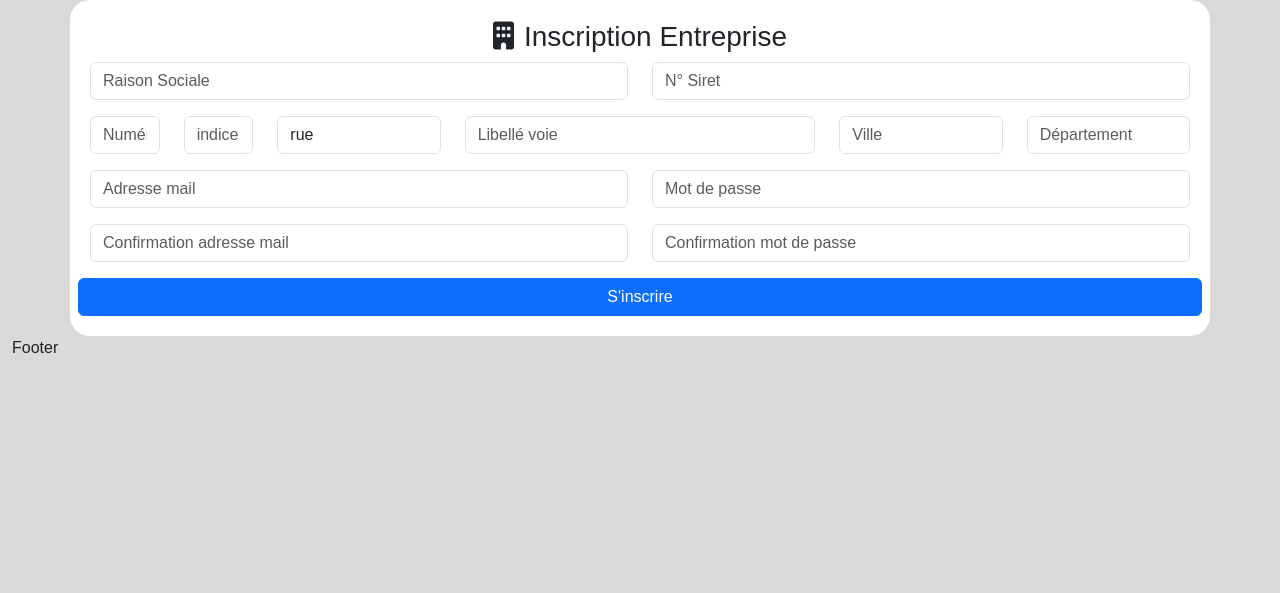
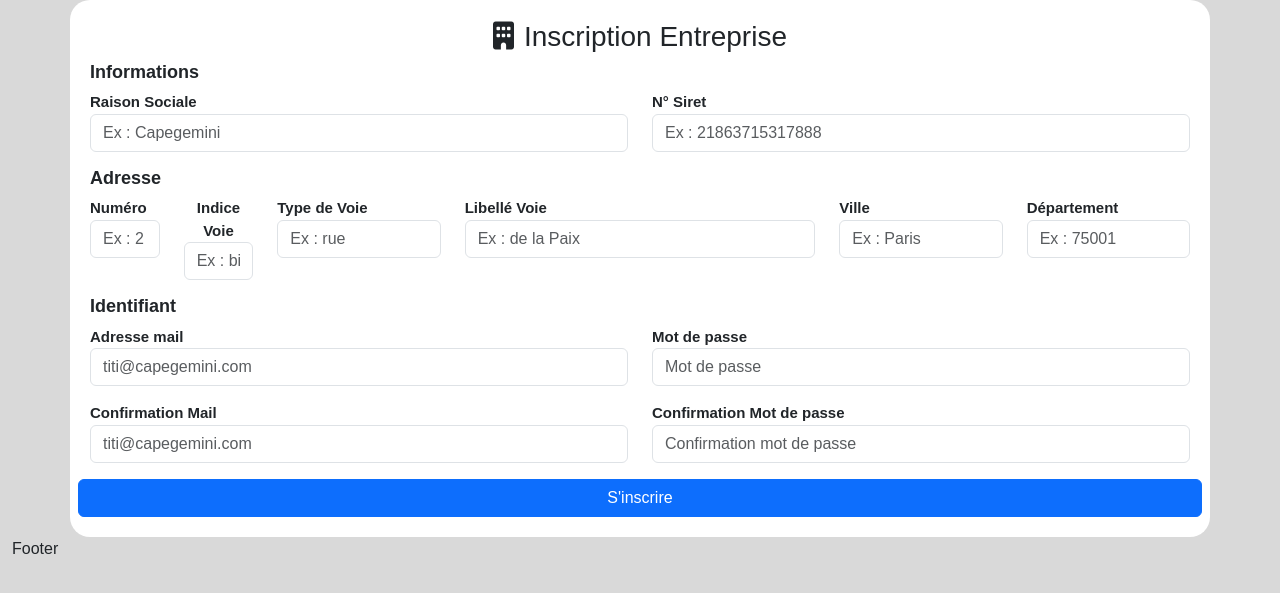
Before and after one commit to TabarBaptiste/MIAW_GEII, a PHP site: page /index.php?page=inscription in a window 1280 px wide. Shown: the part 116-709 px from the top of the page. Run offline with PHP 8.4, Linux system fonts and the light colour scheme; some libraries are stand-ins or nearby versions.

Commit message:
Inscription - Ajout labels formulaires

```diff
--- a/view/assets/css/style.css
+++ b/view/assets/css/style.css
@@ -58,3 +58,13 @@ iframe {
     font-style: normal;
     margin-right: 10px;
 }
+.label-inscription {
+    float: left;
+    font-size: 15px;
+    font-weight: bold;
+}
+.h3-inscription {
+    float: left;
+    font-size: 18px;
+    font-weight: bold;
+}
--- a/view/inscription.php
+++ b/view/inscription.php
@@ -27,78 +27,96 @@
         </div>
         <?php endif; ?>
         <div class="row">
+            <div class="col-12">
+                <h3 class="h3-inscription">Informations</h3>
+            </div>
+        </div>
+        <div class="row">
             <div class="col">
+                <label for="raison_sociale" class="label-inscription">Raison Sociale</label>
                 <div class="input-group mb-3">
                     <input type="text"
                            class="form-control"
-                           placeholder="Raison Sociale"
+                           placeholder="Ex : Capegemini"
                            name="raison_sociale"
                            required>
                 </div>
             </div>
             <div class="col">
+                <label for="siret" class="label-inscription">N° Siret</label>
                 <div class="input-group mb-3">
                     <input type="text"
                            pattern="[0-9]{1,14}"
                            class="form-control"
                            minlength="14"
                            maxlength="14"
-                           placeholder="N° Siret"
+                           placeholder="Ex : 21863715317888"
                            name="siret"
                            required>
                 </div>
             </div>
         </div>
         <div class="row">
+            <div class="col-12">
+                <h3 class="h3-inscription">Adresse</h3>
+            </div>
+        </div>
+        <div class="row">
             <div class="col-1">
+                <label for="numero_voie" class="label-inscription">Numéro</label>
                 <div class="input-group mb-3">
                     <input type="text"
                            class="form-control"
-                           placeholder="Numéro voie"
+                           placeholder="Ex : 2"
                            name="numero_voie"
                            >
                 </div>
             </div>
             <div class="col-1">
+                <label for="indice_voie" class="label-inscription">Indice Voie</label>
                 <div class="input-group mb-3">
                     <input type="text"
                            class="form-control"
-                           placeholder="indice voie"
+                           placeholder="Ex : bis"
                            name="indice_voie">
                 </div>
             </div>
             <div class="col-2">
+                <label for="type_voie" class="label-inscription">Type de Voie</label>
                 <div class="input-group mb-3">
                     <input type="text"
                            class="form-control"
-                           placeholder="Type de voie"
+                           placeholder="Ex : rue"
                            name="type_voie"
-                           value="rue">
+                           >
                 </div>
             </div>
             <div class="col-4">
+                <label for="libelle_voie" class="label-inscription">Libellé Voie</label>
                 <div class="input-group mb-3">
                     <input type="text"
                            class="form-control"
-                           placeholder="Libellé voie"
+                           placeholder="Ex : de la Paix"
                            name="libelle_voie"
                            required>
                 </div>
             </div>
             <div class="col-2">
+                <label for="ville" class="label-inscription">Ville</label>
                 <div class="input-group mb-3">
                     <input type="text"
                            class="form-control"
-                           placeholder="Ville"
+                           placeholder="Ex : Paris"
                            name="ville"
                            required>
                 </div>
             </div>
             <div class="col-2">
+                <label for="departement" class="label-inscription">Département</label>
                 <div class="input-group mb-3">
                     <input type="text"
                            class="form-control"
-                           placeholder="Département"
+                           placeholder="Ex : 75001"
                            name="departement"
                            maxlength="5"
                            required>
@@ -106,16 +124,23 @@
             </div>
         </div>
         <div class="row">
+            <div class="col-12">
+                <h3 class="h3-inscription">Identifiant</h3>
+            </div>
+        </div>
+        <div class="row">
             <div class="col">
+                <label for="mail" class="label-inscription">Adresse mail</label>
                 <div class="input-group mb-3">
                     <input type="email"
                            class="form-control"
-                           placeholder="Adresse mail"
+                           placeholder="titi@capegemini.com"
                            name="mail"
                            required>
                 </div>
             </div>
             <div class="col">
+                <label for="mdp" class="label-inscription">Mot de passe</label>
                 <div class="input-group mb-3">
                     <input type="password"
                            class="form-control"
@@ -127,15 +152,17 @@
         </div>
         <div class="row">
             <div class="col">
+                <label for="re_mail" class="label-inscription">Confirmation Mail</label>
                 <div class="input-group mb-3">
                     <input type="email"
                            class="form-control"
-                           placeholder="Confirmation adresse mail"
+                           placeholder="titi@capegemini.com"
                            name="re_mail"
                            required>
                 </div>
             </div>
             <div class="col">
+                <label for="re_mdp" class="label-inscription">Confirmation Mot de passe</label>
                 <div class="input-group mb-3">
                     <input type="password"
                            class="form-control"
```
